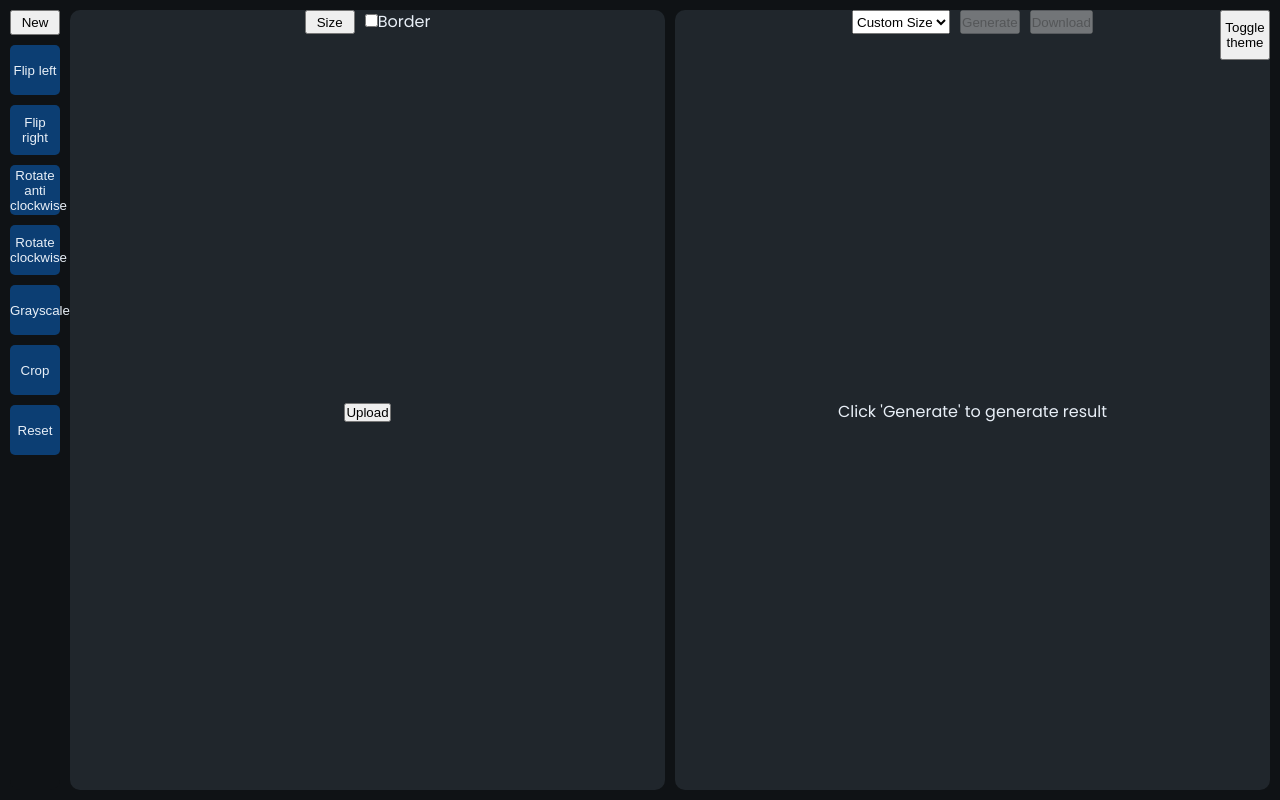
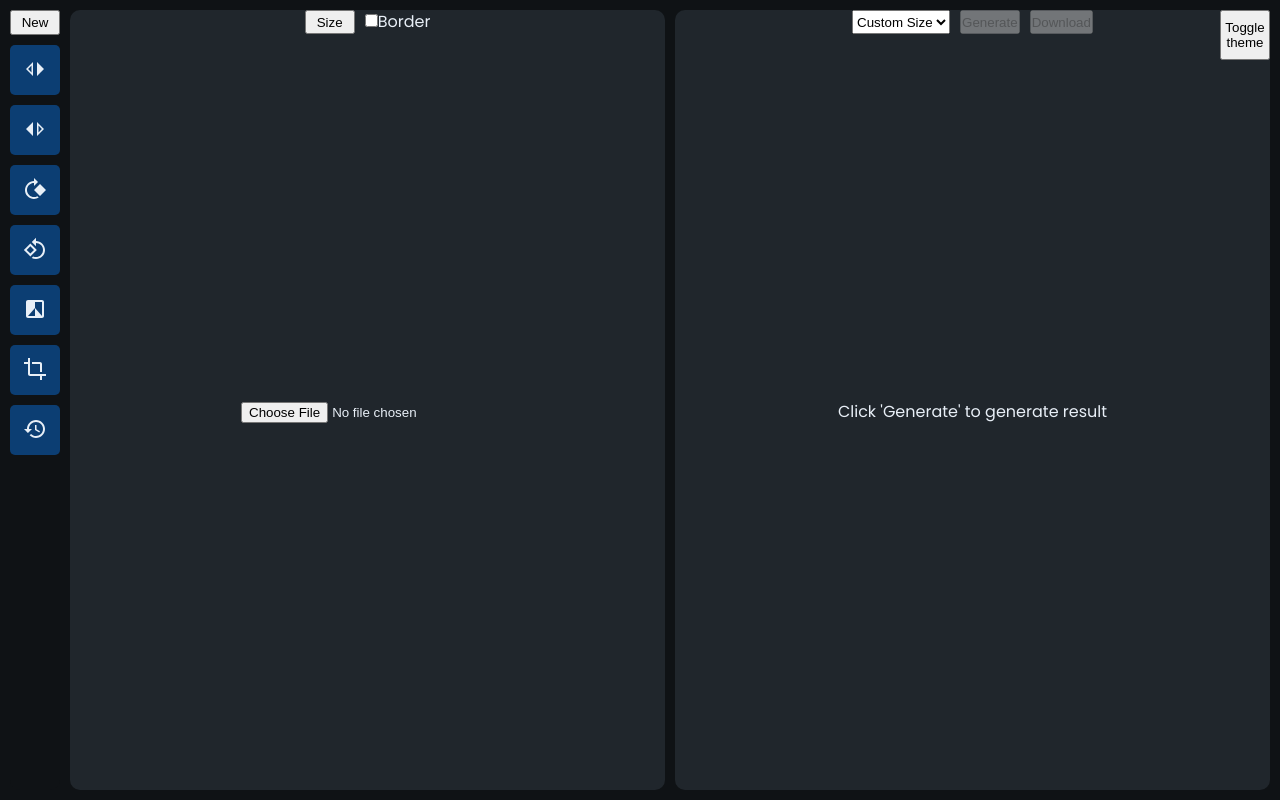
Before and after one commit to dipeshhhh/Print-Grid, a React (Create React App) app: page / in a window 1280 px wide. Built offline with nearby package versions, Linux system fonts and the light colour scheme; the HTML template or start-up script is replaced by a standard one.

Commit message:
Adding mui-icons for edit buttons and making it an individual component

```diff
--- a/package.json
+++ b/package.json
@@ -3,12 +3,15 @@
   "version": "0.1.0",
   "private": true,
   "dependencies": {
+    "@emotion/react": "^11.11.3",
+    "@emotion/styled": "^11.11.0",
+    "@mui/icons-material": "^5.15.3",
     "@testing-library/jest-dom": "^5.17.0",
     "@testing-library/react": "^13.4.0",
     "@testing-library/user-event": "^13.5.0",
     "react": "^18.2.0",
     "react-dom": "^18.2.0",
-    "react-scripts": "5.0.1",
+    "react-scripts": "^5.0.1",
     "web-vitals": "^2.1.4"
   },
   "scripts": {
--- a/src/App.css
+++ b/src/App.css
@@ -67,15 +67,6 @@
   flex-grow: 1;
   gap: var(--app-gap);
 }
-
-.sidebar-button {
-  height: var(--edit-button-section-width);
-  background-color: var(--secondary);
-  color: var(--text);
-  border-radius: var(--edit-button-radius);
-  cursor: pointer;
-  border: none;
-}
 /* Edit buttons END */
 
 /* Image section */
--- a/src/App.js
+++ b/src/App.js
@@ -1,5 +1,17 @@
 import React, { useState, useEffect } from 'react';
 import './App.css';
+
+// Components
+import EditButton from './Components/EditButton/EditButton.jsx';
+
+// Icons for Edit Buttons
+import SwitchLeftIcon from '@mui/icons-material/SwitchLeft';
+import SwitchRightIcon from '@mui/icons-material/SwitchRight';
+import Rotate90DegreesCcwIcon from '@mui/icons-material/Rotate90DegreesCcw';
+import Rotate90DegreesCwIcon from '@mui/icons-material/Rotate90DegreesCw';
+import FilterBAndWIcon from '@mui/icons-material/FilterBAndW';
+import CropIcon from '@mui/icons-material/Crop';
+import RestoreIcon from '@mui/icons-material/Restore';
 
 function EditButtons() {
   const insertNewImage = () => {
@@ -24,13 +36,13 @@ function EditButtons() {
         <button className='topbar-button' onClick={insertNewImage}>New</button>
       </div>
       <div className='sidebar'>
-        <button className='sidebar-button' onClick={flipLeft}>Flip left</button>
-        <button className='sidebar-button' onClick={flipRight}>Flip right</button>
-        <button className='sidebar-button' onClick={rotateClockwise}>Rotate anti clockwise</button>
-        <button className='sidebar-button' onClick={rotateAntiClockwise}>Rotate clockwise</button>
-        <button className='sidebar-button' onClick={grayscale}>Grayscale</button>
-        <button className='sidebar-button' onClick={crop}>Crop</button>
-        <button className='sidebar-button' onClick={reset}>Reset</button>
+        <EditButton icon={<SwitchLeftIcon/>} text='Flip left' onClickFunction={flipLeft} />
+        <EditButton icon={<SwitchRightIcon/>} text='Flip right' onClickFunction={flipRight} />
+        <EditButton icon={<Rotate90DegreesCwIcon/>} text='Rotate Clockwise' onClickFunction={rotateClockwise} />
+        <EditButton icon={<Rotate90DegreesCcwIcon/>} text='Rotate counter-clockwise' onClickFunction={rotateAntiClockwise} />
+        <EditButton icon={<FilterBAndWIcon/>} text='Grayscale' onClickFunction={grayscale} />
+        <EditButton icon={<CropIcon/>} text='Crop' onClickFunction={crop} />
+        <EditButton icon={<RestoreIcon/>} text='Reset' onClickFunction={reset} />
       </div>
     </section>
   )
@@ -55,11 +67,12 @@ function ImageSection() {
           <label htmlFor='border-check'>Border</label>
         </span>
       </div>
-      <div className='image-section-main'>
+      <div className='image-section-main' onDrop={(e)=>console.log(e)}>
         {
           image ? image :
             // Drag and Drop feature here
-            <button className='primary-button' onClick={uploadImage}>Upload</button>
+            // <button className='primary-button' onClick={uploadImage}>Upload</button>
+            <input type='file' accept='image/*' />
         }
       </div>
     </section>
--- /dev/null
+++ b/src/Components/EditButton/EditButton.css
@@ -0,0 +1,8 @@
+.edit-button {
+  height: var(--edit-button-section-width);
+  background-color: var(--secondary);
+  color: var(--text);
+  border-radius: var(--edit-button-radius);
+  cursor: pointer;
+  border: none;
+}
--- /dev/null
+++ b/src/Components/EditButton/EditButton.jsx
@@ -0,0 +1,15 @@
+import React from "react";
+import './EditButton.css';
+
+function EditButton({icon, onClickFunction, text}) {
+  return(
+    <button
+    className='edit-button'
+    onClick={onClickFunction}
+    >
+      {icon}
+    </button>
+  )
+}
+
+export default EditButton
```
Also changed, not shown: 1 other file (tests, documents, lock files or other folders).
